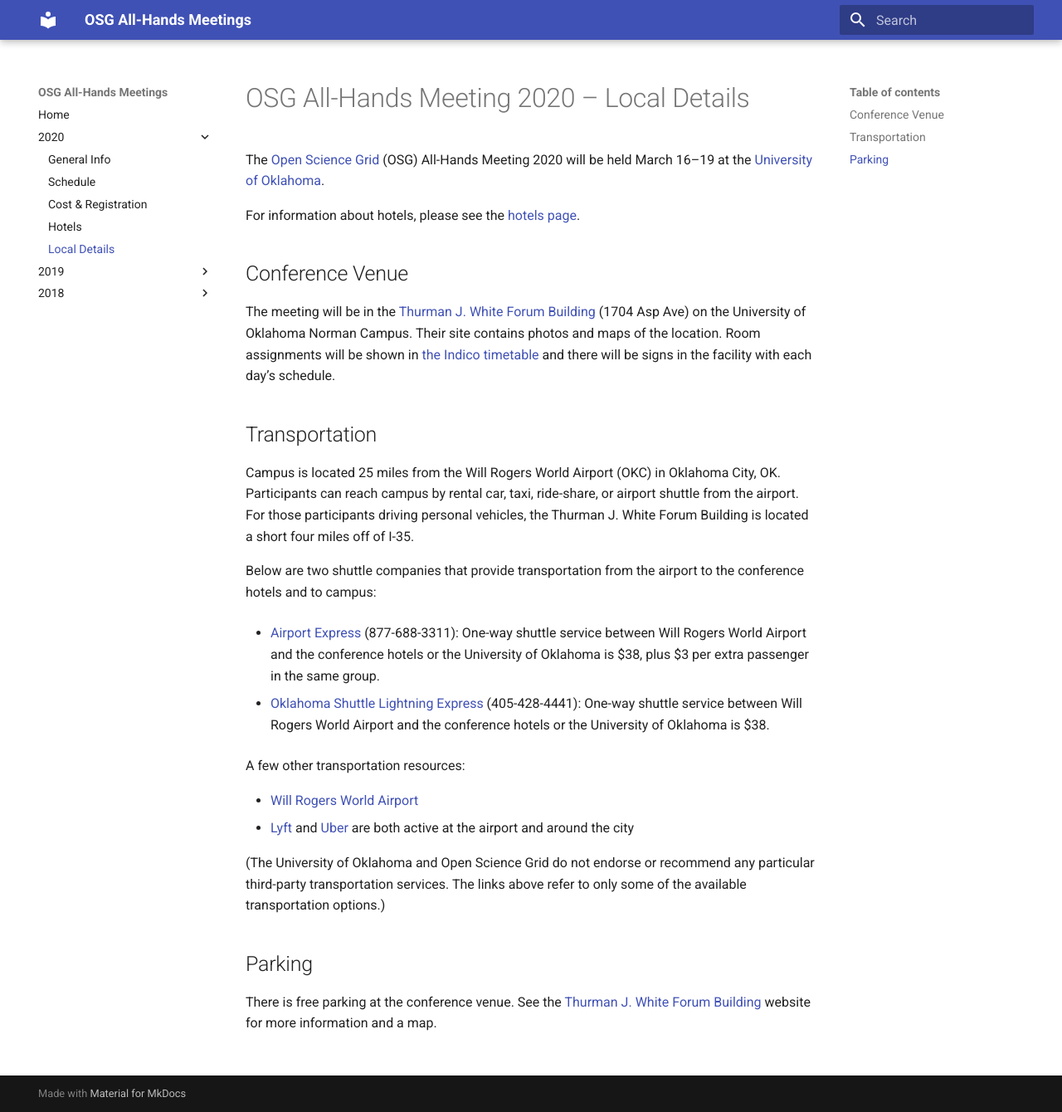
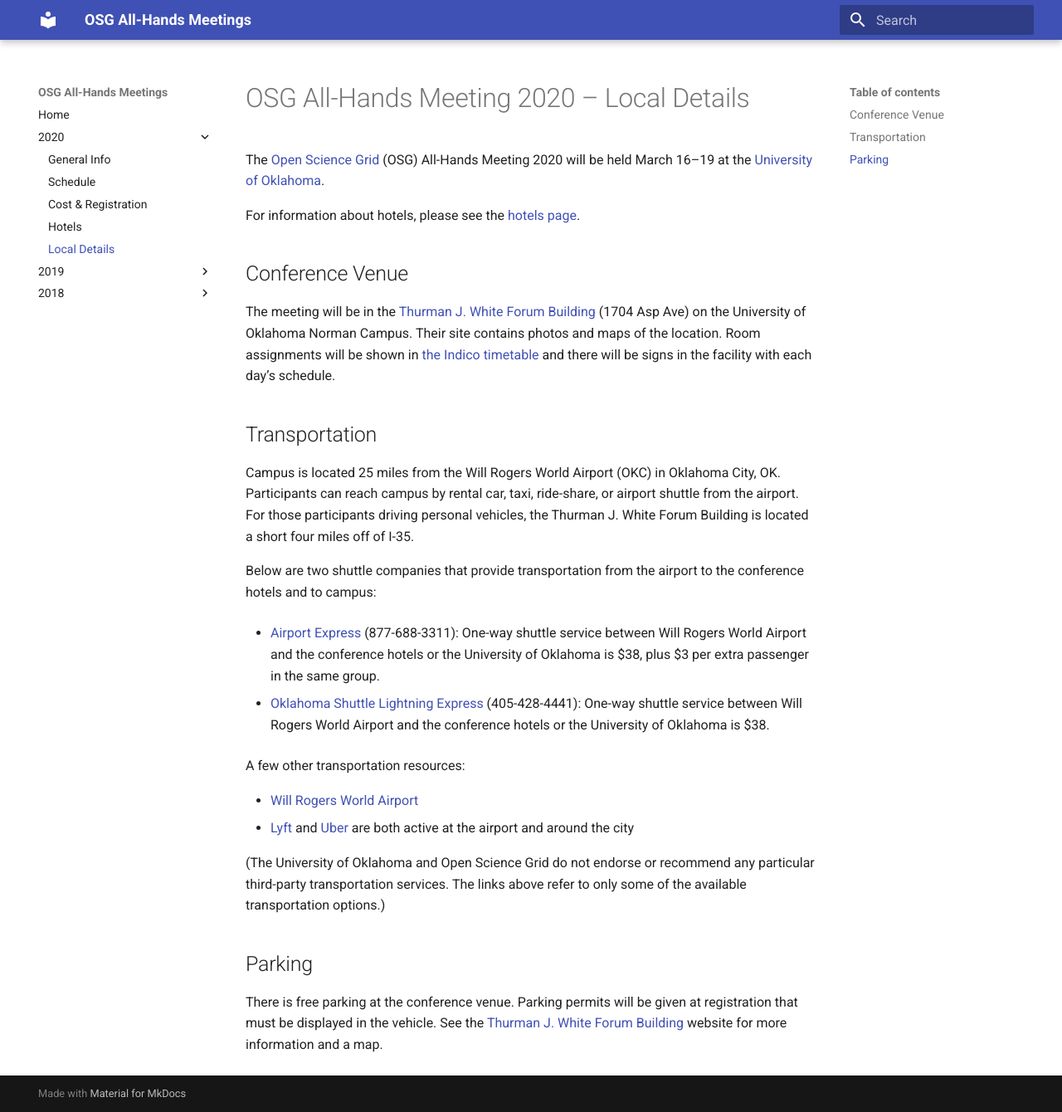
Before and after one commit to osg-htc/all-hands, an MkDocs documentation site: the page built from docs/2020/local.md, in a window 1280 px wide and 1340 px high. Shown: the whole window at 83% size. Built offline with MkDocs 1.6.1 and Material for MkDocs 9.7.7, drawn with Linux system fonts in a browser that asks for light colours; old or Windows-style settings are respelled for this version of MkDocs.

Commit message:
Tweaked La Quinta dates, added parking info

```diff
--- a/docs/2020/local.md
+++ b/docs/2020/local.md
@@ -48,6 +48,7 @@
 
 ## Parking
 
-There is free parking at the conference venue.  See the
+There is free parking at the conference venue.  Parking permits will be given at
+registration that must be displayed in the vehicle.  See the
 [Thurman J. White Forum Building](https://pacs.ou.edu/about/conference-services/location/)
 website for more information and a map.
```
Also changed, not shown: docs/2020/hotels.md (+2 -2 lines).
